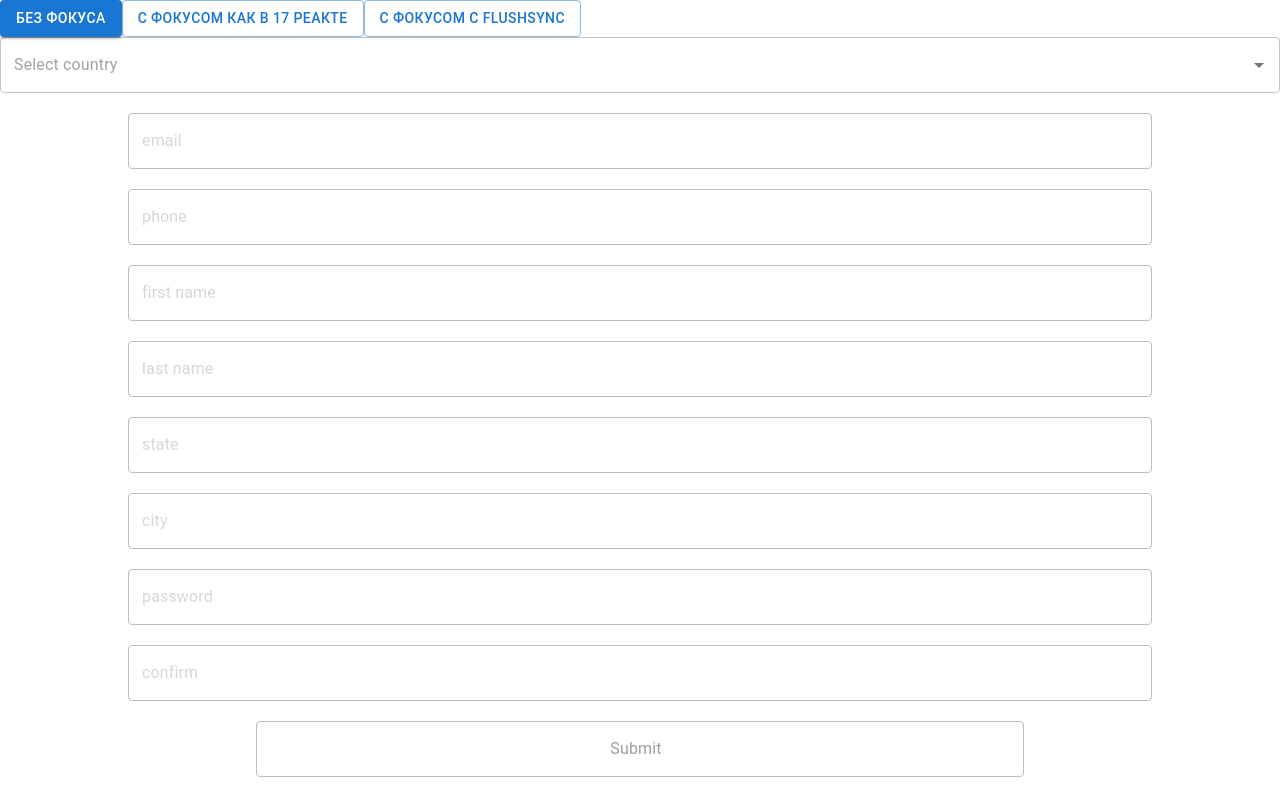
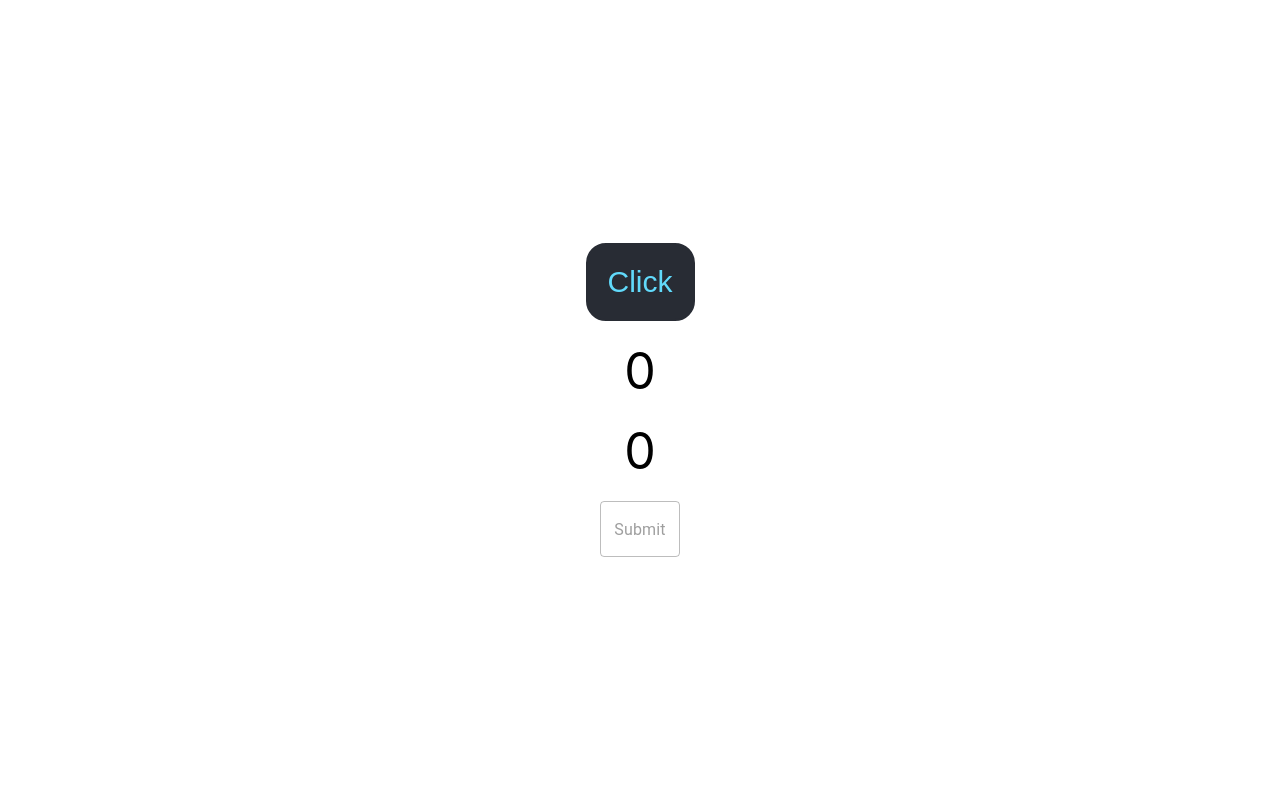
Before and after one commit to DmitriyGrosh/react-batching-18, a React (Create React App) app: page /async-await in a window 1280 px wide. Built offline with nearby package versions, Linux system fonts and the light colour scheme.

Commit message:
add examples

```diff
--- a/package.json
+++ b/package.json
@@ -20,6 +20,7 @@
     "react": "^18.2.0",
     "react-dom": "^18.2.0",
     "react-redux": "^8.0.4",
+    "react-router-dom": "^6.4.3",
     "react-scripts": "5.0.1",
     "redux": "^4.2.0",
     "redux-devtools-extension": "^2.13.9",
--- a/src/App.css
+++ b/src/App.css
@@ -2,6 +2,51 @@
   text-align: center;
   width: 100%;
   height: 100vh;
+  overflow: scroll;
+}
+
+.links {
+  width: 100%;
+  height: 100%;
+  display: flex;
+  justify-content: center;
+  align-content: center;
+  flex-direction: column;
+  gap: 20px;
+}
+
+.container {
+  display: flex;
+  justify-content: center;
+  align-content: center;
+}
+
+a {
+  padding: 40px;
+  color: #282c34;
+  border: 2px solid #282c34;
+  background: #61dafb;
+  text-decoration: none;
+  width: 200px;
+  border-radius: 20px;
+  font-size: 30px;
+}
+
+.async-await-button {
+
+}
+
+.click-button {
+  padding: 20px;
+  font-size: 30px;
+  background: #282c34;
+  border: 2px solid #282c34;
+  color: #61dafb;
+  border-radius: 20px;
+}
+
+.deal-text {
+  font-size: 50px;
 }
 
 .App-logo {
@@ -38,3 +83,8 @@
     transform: rotate(360deg);
   }
 }
+
+input::placeholder {
+  color: blue !important;
+  font-size: 1.5em;
+}
--- a/src/App.tsx
+++ b/src/App.tsx
@@ -1,6 +1,5 @@
-import React, { Profiler, useState } from "react";
-
-import { Button } from "@mui/material";
+import React from "react";
+import {BrowserRouter, Routes, Route, NavLink} from "react-router-dom";
 
 import AsyncAwait from "./demos/AsyncAwait";
 import DynamicForm from "./demos/DynamicForm";
@@ -9,35 +8,46 @@ import FocusDynamicForm from "./demos/FocusDynamicForm";
 
 import "./App.css";
 
+const Links = () => {
+  return (
+    <div className="links">
+      <div className="container">
+        <NavLink to="/async-await">
+          Пример с async await
+        </NavLink>
+      </div>
+      <div className="container">
+        <NavLink to="/form">
+          Пример с form
+        </NavLink>
+      </div>
+      <div className="container">
+        <NavLink to="/focus-form">
+          Пример с focus form
+        </NavLink>
+      </div>
+      <div className="container">
+        <NavLink to="/focus-form-flush">
+          Пример с focus form flush
+        </NavLink>
+      </div>
+    </div>
+  );
+}
+
 function App() {
-  const [view, setView] = useState<number>(0);
-  function onRenderCallback(
-    id: string, // the "id" prop of the Profiler tree that has just committed
-    phase: string, // either "mount" (if the tree just mounted) or "update" (if it re-rendered)
-    actualDuration: number, // time spent rendering the committed update
-    baseDuration: number, // estimated time to render the entire subtree without memoization
-    startTime: number, // when React began rendering this update
-    commitTime: number, // when React committed this update
-    interactions: any // the Set of interactions belonging to this update
-  ) {
-    // console.log('==========>phase', phase);
-    // console.log('==========>actualDuration', actualDuration);
-    // console.log('==========>baseDuration', baseDuration);
-    // console.log('==========>startTime', startTime);
-    // console.log('==========>commitTime', commitTime);
-  }
   return (
-    <Profiler id="app" onRender={onRenderCallback} >
-      {/*<div className="App">*/}
-        <Button variant={view === 0 ? "contained" : 'outlined'} onClick={() => setView(0)}>Без фокуса</Button>
-        <Button variant={view === 1 ? "contained" : 'outlined'} onClick={() => setView(1)}>С фокусом как в 17 реакте</Button>
-        <Button variant={view === 2 ? "contained" : 'outlined'} onClick={() => setView(2)}>С фокусом с flushSync</Button>
-        {view === 0 && <DynamicForm />}
-        {view === 1 && <Focus17DynamicForm />}
-        {view === 2 && <FocusDynamicForm />}
-      {/*</div>*/}
-      {/*<AsyncAwait />*/}
-    </Profiler>
+    <BrowserRouter>
+      <div className="App">
+        <Routes>
+          <Route path="*" element={<Links />} />
+          <Route path="/async-await" element={<AsyncAwait />} />
+          <Route path="/form" element={<DynamicForm />} />
+          <Route path="/focus-form" element={<Focus17DynamicForm />} />
+          <Route path="/focus-form-flush" element={<FocusDynamicForm />} />
+        </Routes>
+      </div>
+    </BrowserRouter>
   );
 }
 
--- a/src/demos/AsyncAwait.tsx
+++ b/src/demos/AsyncAwait.tsx
@@ -1,13 +1,17 @@
 import React, { useState, useEffect } from 'react';
-import {Box, Button, CircularProgress, TextField} from "@mui/material";
-import {createDeal, sleep} from "../sources";
+import {
+	Box,
+	Button,
+	CircularProgress,
+	TextField,
+} from "@mui/material";
+import { createDeal, sleep } from "../sources";
 import RenderCounter from "./RenderCounter";
 
 const AsyncAwait = () => {
 	const [loading, setLoading] = useState<boolean>(false);
 	const [deal, setDeal] = useState<number>(0);
 	const [submitButtonDisabled, setSubmitButtonDisabled] = useState<boolean>(false);
-	const [counter, setCounter] = useState<number>(200);
 
 	const onClick = async (formData: any) => {
 		sleep(3000);
@@ -41,20 +45,20 @@ const AsyncAwait = () => {
 			flexDirection="column"
 			gap="20px"
 		>
-			<Button onClick={onClick}>Click</Button>
-			{loading ? (<CircularProgress color="inherit" size={20} />) : (
-				<Box>
+			<button className="click-button" onClick={onClick}>Click</button>
+			{loading ? (<CircularProgress color="inherit" size={100} />) : (
+				<Box className="deal-text">
 					{deal}
 				</Box>
 			)}
-			{deal}
+			<span className="deal-text">{deal}</span>
 			<TextField
-				type="submit"
-				disabled={!submitButtonDisabled}
+			           type="submit"
+			           disabled={!submitButtonDisabled}
+			           className="async-await-button"
 			>
 				Отправить
 			</TextField>
-			{/*<span key={counter}>{counter}</span>*/}
 			<RenderCounter name="async await" />
 		</Box>
 	);
--- a/src/demos/DynamicForm.tsx
+++ b/src/demos/DynamicForm.tsx
@@ -21,6 +21,7 @@ import {
 } from "../sources";
 
 import RenderCounter from "./RenderCounter";
+import {unstable_batchedUpdates} from "react-dom";
 
 type TField = 'email' | 'firstName' | 'lastName' | 'state' | 'city' | 'password' | 'confirm' | 'phone' | 'country';
 type TValue<T> = Partial<Record<TField, T>>;
@@ -248,6 +249,8 @@ const DynamicForm = () => {
 
 	return (
 		<Box
+			width="100%"
+			height="100%"
 			display="flex"
 			flexDirection="column"
 			component="form"
--- a/src/demos/Focus17DynamicForm.tsx
+++ b/src/demos/Focus17DynamicForm.tsx
@@ -463,6 +463,7 @@ const Focus17DynamicForm = () => {
 			</Box>
 			<Box width="60%">
 				<TextField
+
 					fullWidth
 					error={submitError}
 					disabled={!submitEnabled}
--- a/src/demos/FocusDynamicForm.tsx
+++ b/src/demos/FocusDynamicForm.tsx
@@ -258,6 +258,8 @@ const FocusDynamicForm = () => {
 
 	return (
 		<Box
+			width="100%"
+			height="100%"
 			display="flex"
 			flexDirection="column"
 			component="form"
@@ -278,6 +280,7 @@ const FocusDynamicForm = () => {
 				renderInput={(params) => (
 					<TextField
 						{...params}
+
 						placeholder="Select country"
 						InputProps={{
 							...params.InputProps,
@@ -295,6 +298,7 @@ const FocusDynamicForm = () => {
 			/>
 			<Box width="80%" display="flex" alignItems="center" gap="20px">
 				<TextField
+
 					inputRef={handleFormInput}
 					fullWidth
 					disabled={!nameFields.includes('email') || disabledFields?.email}
@@ -316,6 +320,7 @@ const FocusDynamicForm = () => {
 			</Box>
 			<Box width="80%" display="flex" alignItems="center" gap="20px">
 				<TextField
+
 					inputRef={handleFormInput}
 					fullWidth
 					disabled={!nameFields.includes('phone') || disabledFields?.phone}
@@ -338,6 +343,7 @@ const FocusDynamicForm = () => {
 			</Box>
 			<Box width="80%" display="flex" alignItems="center" gap="20px">
 				<TextField
+
 					inputRef={handleFormInput}
 					fullWidth
 					disabled={!nameFields.includes('firstName') || disabledFields?.firstName}
@@ -359,6 +365,7 @@ const FocusDynamicForm = () => {
 			</Box>
 			<Box width="80%" display="flex" alignItems="center" gap="20px">
 				<TextField
+
 					inputRef={handleFormInput}
 					fullWidth
 					disabled={!nameFields.includes('lastName') || disabledFields?.lastName}
@@ -380,6 +387,7 @@ const FocusDynamicForm = () => {
 			</Box>
 			<Box width="80%" display="flex" alignItems="center" gap="20px">
 				<TextField
+
 					inputRef={handleFormInput}
 					fullWidth
 					disabled={!nameFields.includes('state') || disabledFields?.state}
@@ -401,6 +409,7 @@ const FocusDynamicForm = () => {
 			</Box>
 			<Box width="80%" display="flex" alignItems="center" gap="20px">
 				<TextField
+
 					inputRef={handleFormInput}
 					fullWidth
 					disabled={!nameFields.includes('city') || disabledFields?.city}
@@ -422,6 +431,7 @@ const FocusDynamicForm = () => {
 			</Box>
 			<Box width="80%" display="flex" alignItems="center" gap="20px">
 				<TextField
+
 					inputRef={handleFormInput}
 					fullWidth
 					disabled={!nameFields.includes('password') || disabledFields?.password}
@@ -444,6 +454,7 @@ const FocusDynamicForm = () => {
 			</Box>
 			<Box width="80%" display="flex" alignItems="center" gap="20px">
 				<TextField
+
 					inputRef={handleFormInput}
 					fullWidth
 					disabled={!nameFields.includes('confirm') || disabledFields?.confirm}
@@ -466,6 +477,7 @@ const FocusDynamicForm = () => {
 			</Box>
 			<Box width="60%">
 				<TextField
+
 					fullWidth
 					error={submitError}
 					disabled={!submitEnabled}
```
Also changed, not shown: 1 other file (tests, documents, lock files or other folders). Lines whose indentation alone changed are shown as unchanged.
